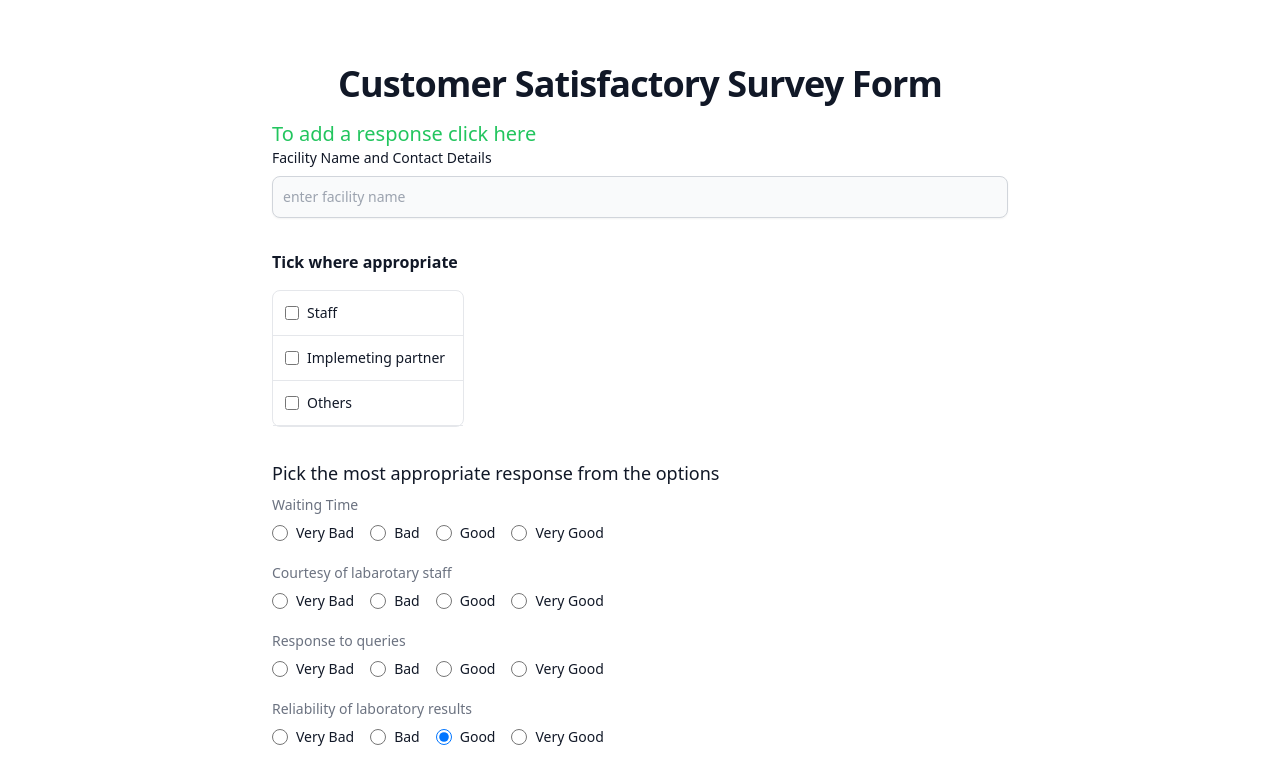
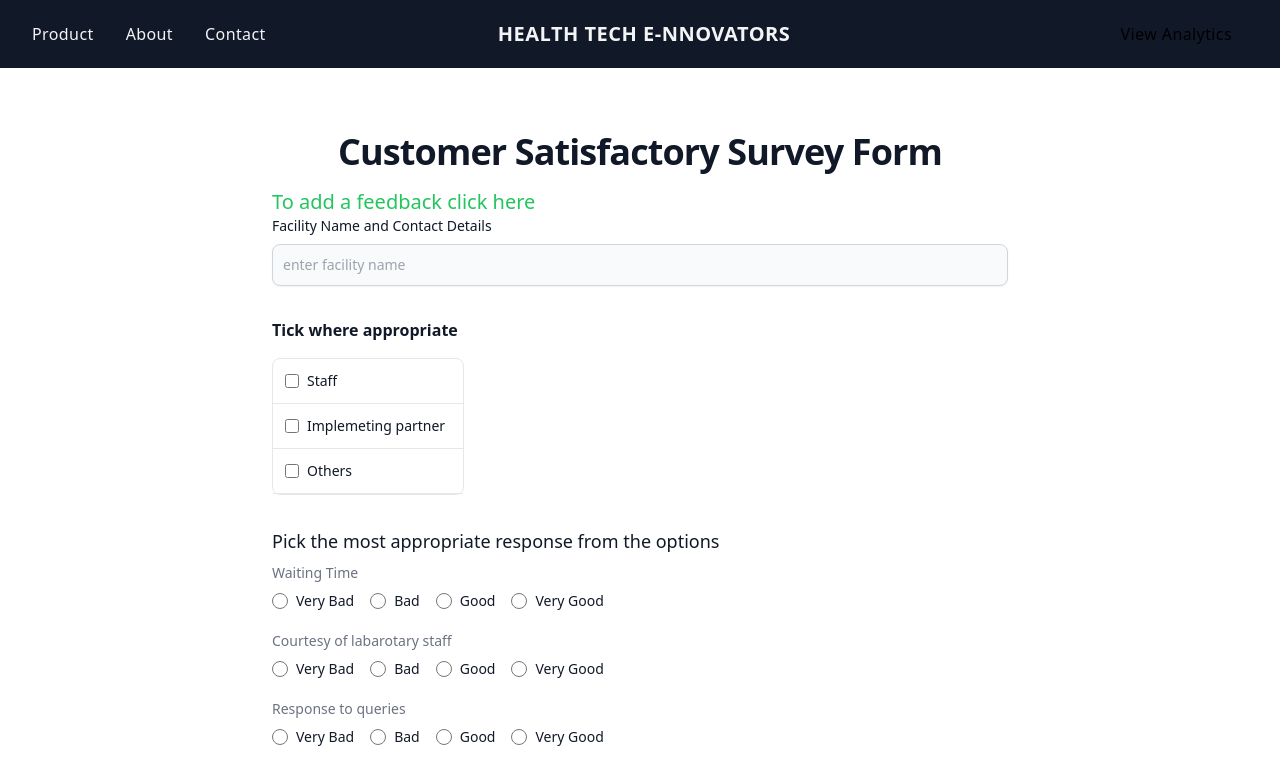
Before and after one commit to David-mwas/healthteche-nnovators-front, a React (Create React App) app: page / in a window 1280 px wide. Shown: the top 769 px of the page. Built offline with nearby package versions, Linux system fonts and the light colour scheme.

Commit message:
Synced individual sections

```diff
--- a/src/App.js
+++ b/src/App.js
@@ -13,7 +13,7 @@
     <Routes>
        <Route path="/" element={<Form />} />
        <Route path="/stats" element={<Stats />} />
-       <Route path="/notes" element={<Chart />} />
+       <Route path="/analytics" element={<Chart />} />
        <Route path="/feedback/:id" element={<SingleFeed />} />
 
         {/* <Route path="/" element={<AllNotes images={images} term={term} setTerm={setTerm} />} /> */}
--- a/src/components/form.js
+++ b/src/components/form.js
@@ -7,12 +7,205 @@
     <>
       <section class="bg-white dark:bg-gray-900">
 
+      <div class="bg-gray-900">
+      <div class="px-4 py-5 mx-auto sm:max-w-xl md:max-w-full lg:max-w-screen-xl md:px-24 lg:px-8">
+        <div class="relative flex grid items-center grid-cols-2 lg:grid-cols-3">
+          <ul class="flex items-center hidden space-x-8 lg:flex">
+            <li>
+              <a
+                href="/"
+                aria-label="Our product"
+                title="Our product"
+                class="font-medium tracking-wide text-gray-100 transition-colors duration-200 hover:text-teal-accent-400"
+              >
+                Product
+              </a>
+            </li>
+            <li>
+              <a
+                href="/"
+                aria-label="Our product"
+                title="Our product"
+                class="font-medium tracking-wide text-gray-100 transition-colors duration-200 hover:text-teal-accent-400"
+              >
+                About
+              </a>
+            </li>
+            <li>
+              <a
+                href="/"
+                aria-label="Product pricing"
+                title="Product pricing"
+                class="font-medium tracking-wide text-gray-100 transition-colors duration-200 hover:text-teal-accent-400"
+              >
+                Contact
+              </a>
+            </li>
+          </ul>
+          <a
+            href="/"
+            aria-label="Company"
+            title="Company"
+            class="inline-flex items-center lg:mx-auto"
+          >
+
+            <span class="ml-2 text-xl font-bold tracking-wide text-gray-100 uppercase">
+            HEALTH TECH E-NNOVATORS
+            </span>
+          </a>
+          <ul class="flex items-center hidden ml-auto space-x-8 lg:flex">
+            <li>
+              <Link
+                to="/analytics"
+                aria-label="Sign in"
+                title="Sign in"
+                class="font-medium dark:bg-white p-4 rounded text-black tracking-wide  transition-colors duration-200 hover:text-teal-accent-400"
+              >
+                View Analytics
+              </Link>
+            </li>
+
+          </ul>
+          <div class="ml-auto lg:hidden">
+            <button
+              aria-label="Open Menu"
+              title="Open Menu"
+              class="p-2 -mr-1 transition duration-200 rounded focus:outline-none focus:shadow-outline"
+              onClick={() => setIsMenuOpen(true)}
+            >
+              <svg class="w-5 text-gray-600" viewBox="0 0 24 24">
+                <path
+                  fill="currentColor"
+                  d="M23,13H1c-0.6,0-1-0.4-1-1s0.4-1,1-1h22c0.6,0,1,0.4,1,1S23.6,13,23,13z"
+                />
+                <path
+                  fill="currentColor"
+                  d="M23,6H1C0.4,6,0,5.6,0,5s0.4-1,1-1h22c0.6,0,1,0.4,1,1S23.6,6,23,6z"
+                />
+                <path
+                  fill="currentColor"
+                  d="M23,20H1c-0.6,0-1-0.4-1-1s0.4-1,1-1h22c0.6,0,1,0.4,1,1S23.6,20,23,20z"
+                />
+              </svg>
+            </button>
+            {isMenuOpen && (
+              <div class="absolute top-0 left-0 w-full">
+                <div class="p-5 bg-white border rounded shadow-sm">
+                  <div class="flex items-center justify-between mb-4">
+                    <div>
+                      <a
+                        href="/"
+                        aria-label="Company"
+                        title="Company"
+                        class="inline-flex items-center"
+                      >
+                        <svg
+                          class="w-8 text-deep-purple-accent-400"
+                          viewBox="0 0 24 24"
+                          strokeLinejoin="round"
+                          strokeWidth="2"
+                          strokeLinecap="round"
+                          strokeMiterlimit="10"
+                          stroke="currentColor"
+                          fill="none"
+                        >
+                          <rect x="3" y="1" width="7" height="12" />
+                          <rect x="3" y="17" width="7" height="6" />
+                          <rect x="14" y="1" width="7" height="6" />
+                          <rect x="14" y="11" width="7" height="12" />
+                        </svg>
+                        <span class="ml-2 text-xl font-bold tracking-wide text-gray-800 uppercase">
+                         HEALTH TECH E-NNOVATORS
+                        </span>
+                      </a>
+                    </div>
+                    <div>
+                      <button
+                        aria-label="Close Menu"
+                        title="Close Menu"
+                        class="p-2 -mt-2 -mr-2 transition duration-200 rounded hover:bg-gray-200 focus:bg-gray-200 focus:outline-none focus:shadow-outline"
+                        onClick={() => setIsMenuOpen(false)}
+                      >
+                        <svg class="w-5 text-gray-600" viewBox="0 0 24 24">
+                          <path
+                            fill="currentColor"
+                            d="M19.7,4.3c-0.4-0.4-1-0.4-1.4,0L12,10.6L5.7,4.3c-0.4-0.4-1-0.4-1.4,0s-0.4,1,0,1.4l6.3,6.3l-6.3,6.3 c-0.4,0.4-0.4,1,0,1.4C4.5,19.9,4.7,20,5,20s0.5-0.1,0.7-0.3l6.3-6.3l6.3,6.3c0.2,0.2,0.5,0.3,0.7,0.3s0.5-0.1,0.7-0.3 c0.4-0.4,0.4-1,0-1.4L13.4,12l6.3-6.3C20.1,5.3,20.1,4.7,19.7,4.3z"
+                          />
+                        </svg>
+                      </button>
+                    </div>
+                  </div>
+                  <nav>
+                    <ul class="space-y-4">
+                      <li>
+                        <a
+                          href="/"
+                          aria-label="Our product"
+                          title="Our product"
+                          class="font-medium tracking-wide text-gray-700 transition-colors duration-200 hover:text-deep-purple-accent-400"
+                        >
+                          Product
+                        </a>
+                      </li>
+                      <li>
+                        <a
+                          href="/"
+                          aria-label="Our product"
+                          title="Our product"
+                          class="font-medium tracking-wide text-gray-700 transition-colors duration-200 hover:text-deep-purple-accent-400"
+                        >
+                          Features
+                        </a>
+                      </li>
+                      <li>
+                        <a
+                          href="/"
+                          aria-label="Product pricing"
+                          title="Product pricing"
+                          class="font-medium tracking-wide text-gray-700 transition-colors duration-200 hover:text-deep-purple-accent-400"
+                        >
+                          Pricing
+                        </a>
+                      </li>
+                      <li>
+                        <a
+                          href="/"
+                          aria-label="Sign in"
+                          title="Sign in"
+                          class="font-medium tracking-wide text-gray-700 transition-colors duration-200 hover:text-deep-purple-accent-400"
+                        >
+                          Sign in
+                        </a>
+                      </li>
+                      <li>
+                        <a
+                          href="/"
+                          class="inline-flex items-center justify-center w-full h-12 px-6 font-medium tracking-wide text-white transition duration-200 rounded shadow-md bg-deep-purple-accent-400 hover:bg-deep-purple-accent-700 focus:shadow-outline focus:outline-none"
+                          aria-label="Sign up"
+                          title="Sign up"
+                        >
+                          Sign up
+                        </a>
+                      </li>
+                    </ul>
+                  </nav>
+                </div>
+              </div>
+            )}
+          </div>
+        </div>
+      </div>
+    </div>
+
+
+
+
         <div class="py-8 lg:py-16 px-4 mx-auto max-w-screen-md">
           <h2 class="mb-4 text-4xl tracking-tight font-extrabold text-center text-gray-900 dark:text-white">
             Customer Satisfactory Survey Form
           </h2>
           <Link to="https://healthitfeed-production.up.railway.app/api/create/" class="mb-8 lg:mb-19 font-light text-center text-green-500 dark:text-green-400 sm:text-xl">
-             To add a response click here
+             To add a feedback click here
           </Link>
 
 
```
